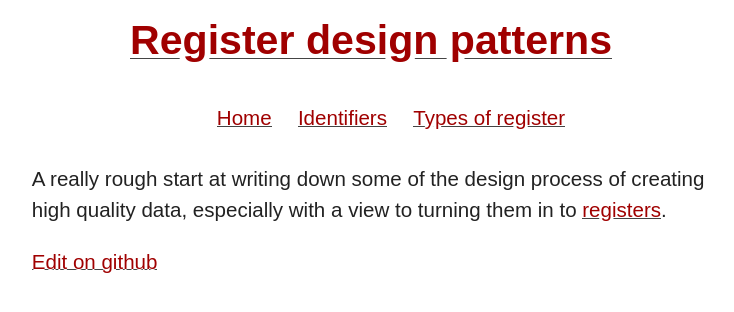
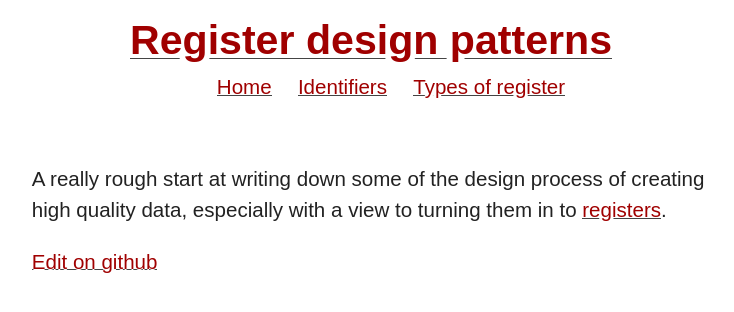
Before and after one commit to openregister/www.openregister.org, a Jekyll site: the page built from index.md, in a window 1280 px wide. Shown: the top 312 px of the page, without its empty margins (269-1003 px from the left). Built offline with Jekyll 4.4.1, drawn with Linux system fonts in a browser that asks for light colours.

Commit message:
Bike shedders gonna bike shed ;)

```diff
--- a/css/main.css
+++ b/css/main.css
@@ -34,11 +34,19 @@
     text-decoration:none;
 }
 
+header + main {
+    margin-top:1.5em;
+}
+
 h2 {
     font-size:1.2rem;
 }
 h2 + * {
     margin-top:0.2em;
+}
+
+nav {
+      margin-top:0;
 }
 
 nav ul li {
```
